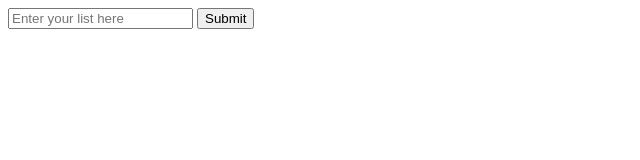
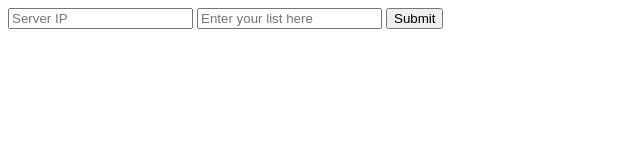
Before and after one commit to AndrewZ-0/NetworkingTest, a plain HTML site: page index.html in a window 1280 px wide. Shown: the whole page, without its empty margins (0-640 px from the left). Drawn offline with Linux system fonts and the light colour scheme.

Commit message:
Update index.html

```diff
--- a/index.html
+++ b/index.html
@@ -9,7 +9,8 @@
         <script src = "frontend.js"></script>
     </head>
     <body>
-        <input type = "text" id = "inputBox" placeholder = "Enter your list here">
+        <input type = "text" id = "ipInput" placeholder = "Server IP">
+        <input type = "text" id = "dataInput" placeholder = "Enter your list here">
         <button onclick = "sortQuery()">Submit</button>
 
         <p id = "sortedList"></p>
```
